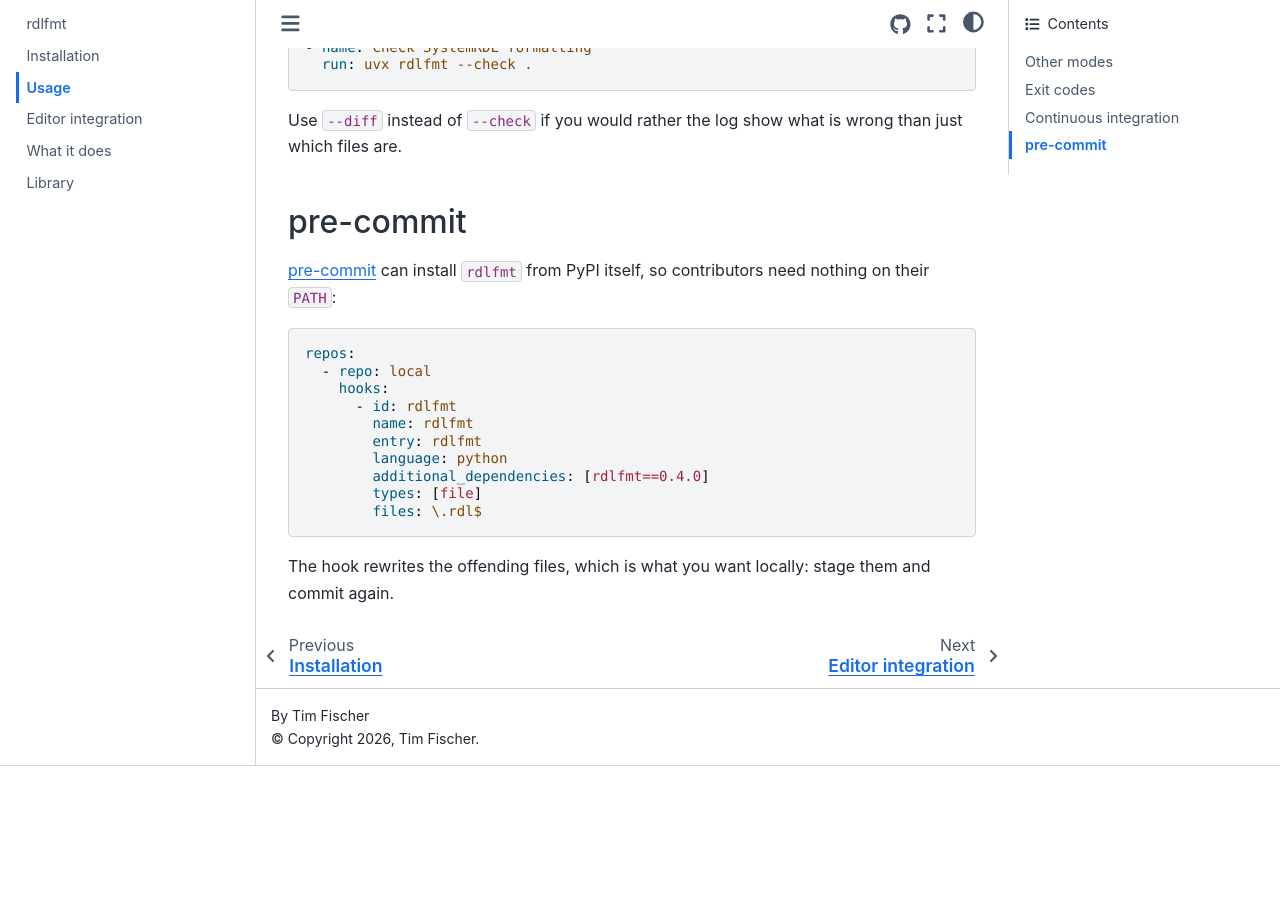
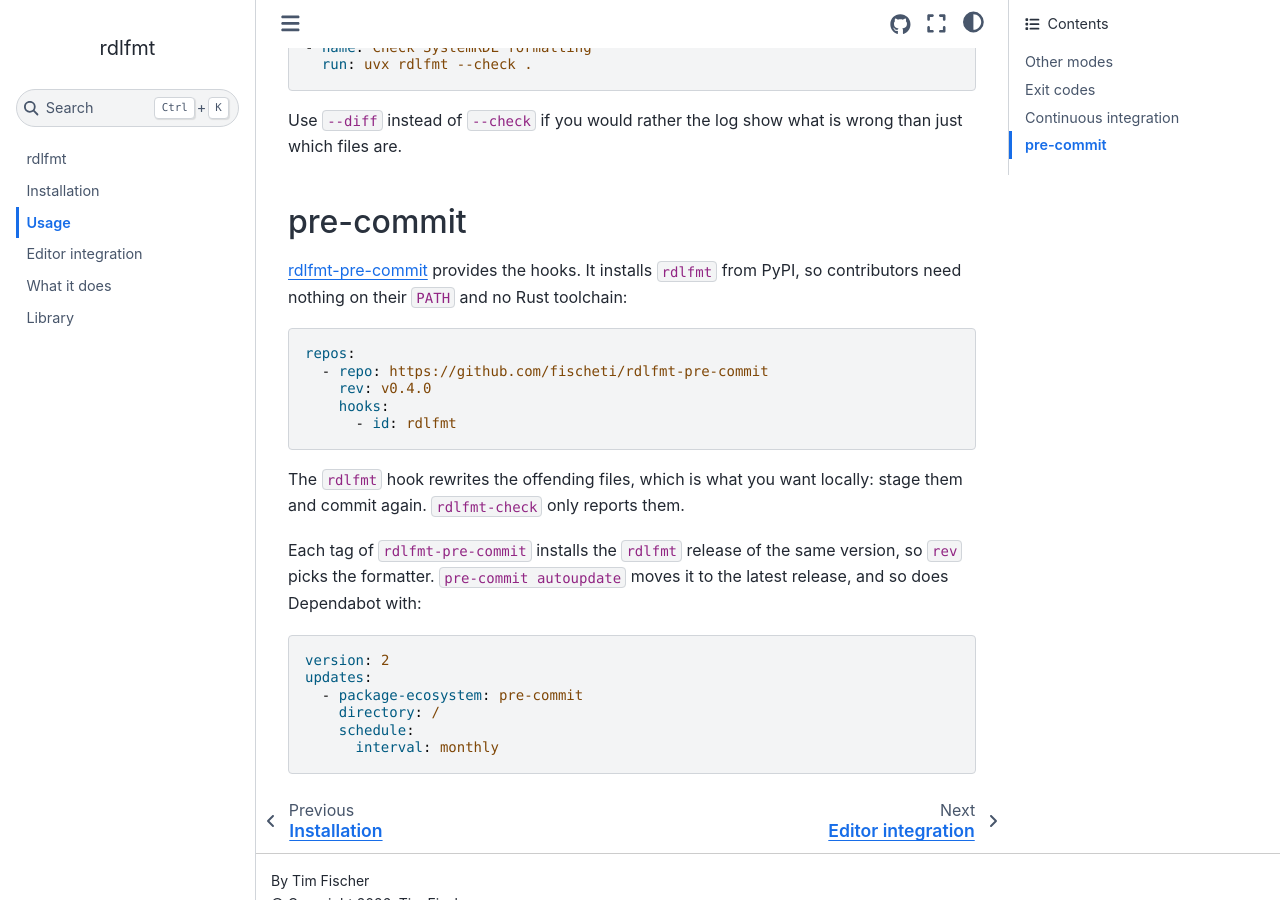
Before and after one commit to fischeti/rdlfmt, a Sphinx documentation site: the page built from docs/usage.rst, in a window 1280 px wide and 900 px high, scrolled down 1931 px. Built offline with Sphinx 7.4.7 and the Sphinx Book theme 1.1.4, drawn with Linux system fonts in a browser that asks for light colours; before the commit the page ends 2697 px from its top, so only the background shows below that.

Commit message:
docs: point pre-commit users at rdlfmt-pre-commit
The mirror pins the rdlfmt wheel from PyPI, so the hook installs without
a Rust toolchain and its rev can be bumped by pre-commit autoupdate or
Dependabot. Dependabot now also bumps this repository's own hooks.

Co-Authored-By: Claude Opus 5.5 <noreply@anthropic.com>

```diff
--- a/docs/usage.rst
+++ b/docs/usage.rst
@@ -115,21 +115,30 @@ wrong than just which files are.
 pre-commit
 ----------
 
-`pre-commit <https://pre-commit.com>`_ can install ``rdlfmt`` from PyPI itself,
-so contributors need nothing on their ``PATH``:
+`rdlfmt-pre-commit <https://github.com/fischeti/rdlfmt-pre-commit>`_ provides
+the hooks. It installs ``rdlfmt`` from PyPI, so contributors need nothing on
+their ``PATH`` and no Rust toolchain:
 
 .. code-block:: yaml
 
     repos:
-      - repo: local
+      - repo: https://github.com/fischeti/rdlfmt-pre-commit
+        rev: v|release|
         hooks:
           - id: rdlfmt
-            name: rdlfmt
-            entry: rdlfmt
-            language: python
-            additional_dependencies: [rdlfmt==|release|]
-            types: [file]
-            files: \.rdl$
 
-The hook rewrites the offending files, which is what you want locally: stage
-them and commit again.
+The ``rdlfmt`` hook rewrites the offending files, which is what you want
+locally: stage them and commit again. ``rdlfmt-check`` only reports them.
+
+Each tag of ``rdlfmt-pre-commit`` installs the ``rdlfmt`` release of the same
+version, so ``rev`` picks the formatter. ``pre-commit autoupdate`` moves it to
+the latest release, and so does Dependabot with:
+
+.. code-block:: yaml
+
+    version: 2
+    updates:
+      - package-ecosystem: pre-commit
+        directory: /
+        schedule:
+          interval: monthly
```
Also changed, not shown: 1 other file.
